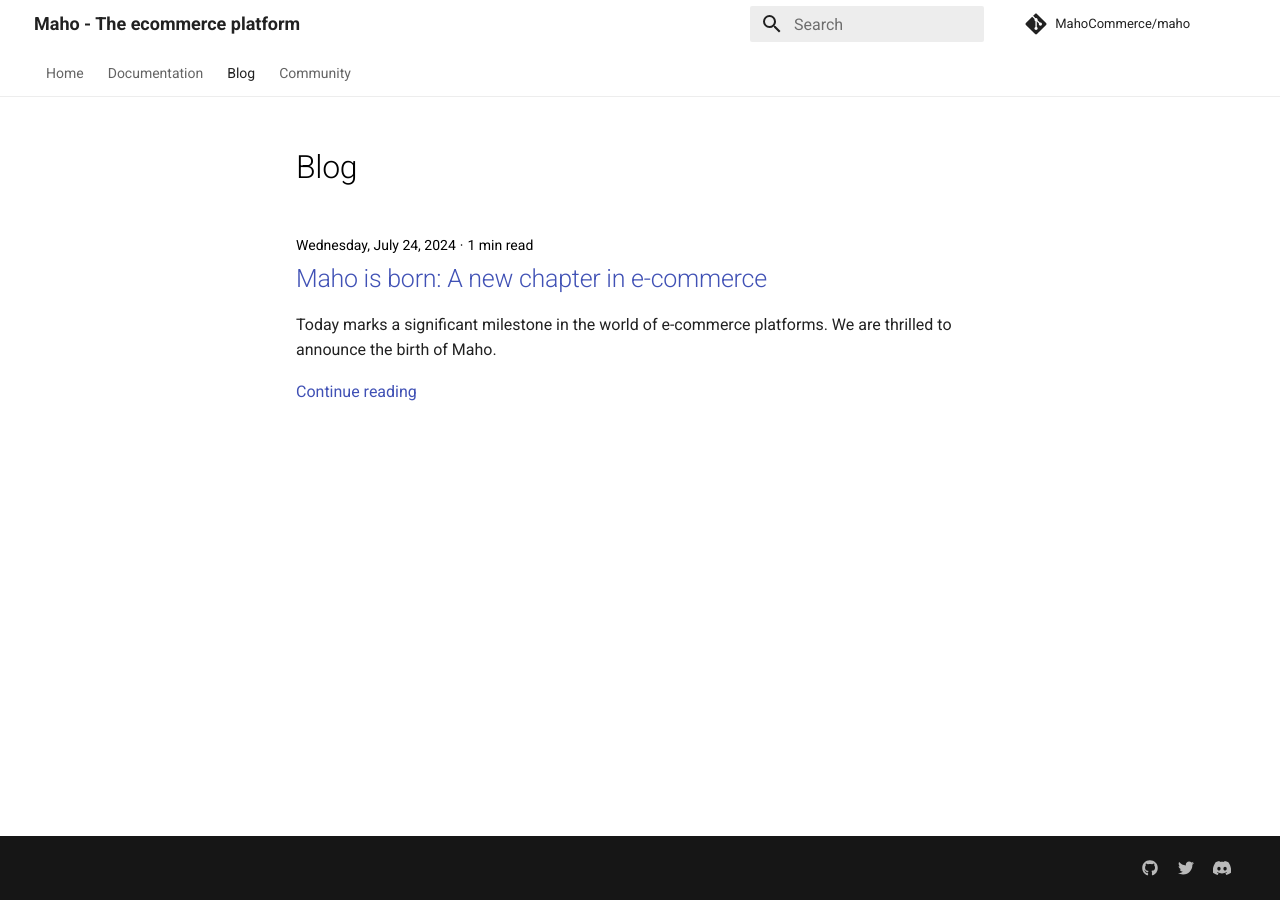
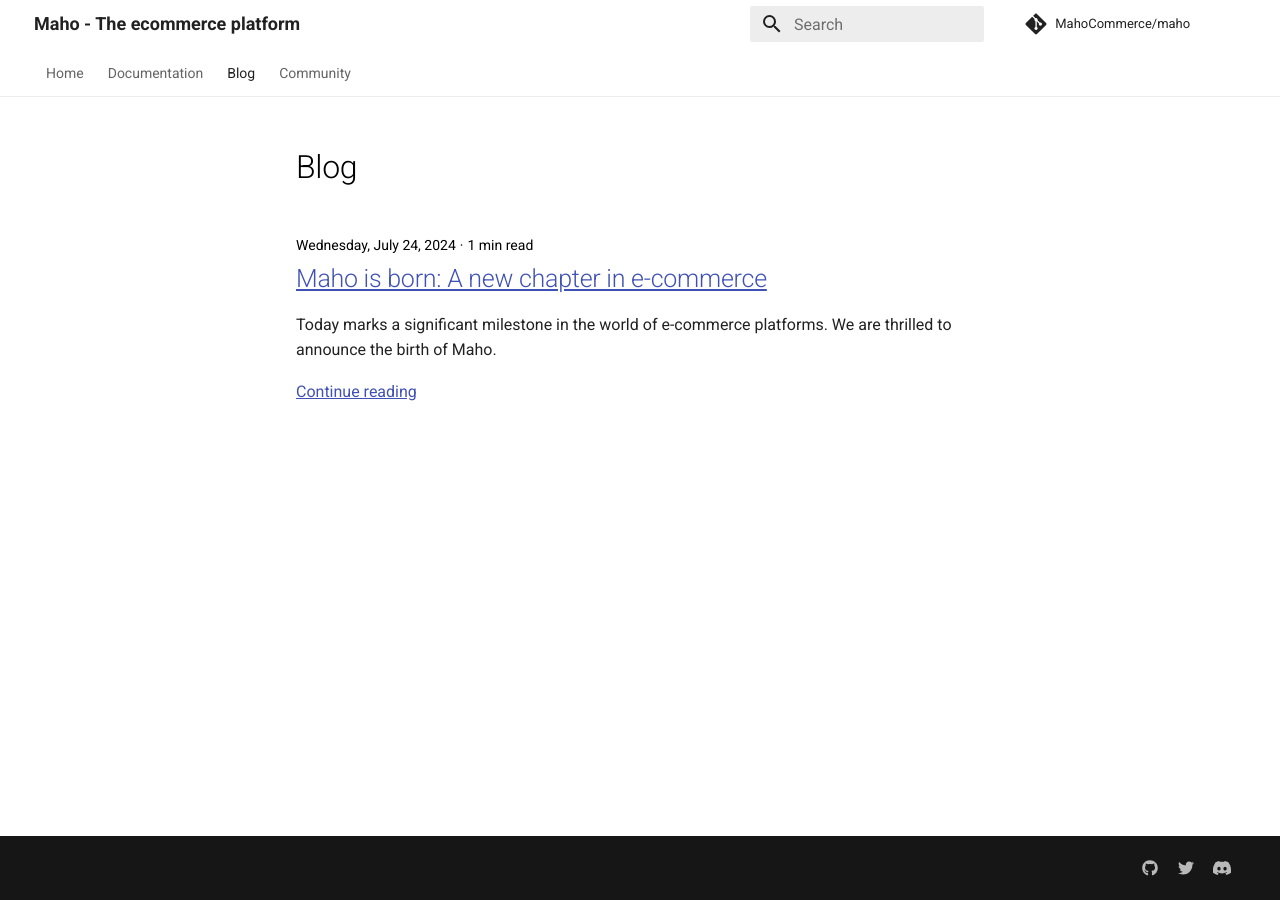
Before and after one commit to MahoCommerce/mahocommerce.com, an MkDocs documentation site: the page built from docs/blog/index.md, in a window 1280 px wide. Built offline with MkDocs 1.6.1 and Material for MkDocs 9.7.7, drawn with Linux system fonts in a browser that asks for light colours; comment, search, counter and statistics services are not loaded.

Commit message:
site description + accessibility

```diff
--- a/docs/maho.css
+++ b/docs/maho.css
@@ -12,7 +12,11 @@ body:has(h1[id=maho-the-ecommerce-platform]) .md-sidebar{
     visibility: hidden;
 }
 
+.md-content a:not(.md-button) {
+    text-decoration: underline;
+}
+
 /* lighter color for update date info */
 aside.md-source-file * {
-    color: var(--md-default-fg-color--lighter);
+    color: #666;
 }
--- a/mkdocs.yml
+++ b/mkdocs.yml
@@ -1,5 +1,6 @@
 site_name: Maho - The ecommerce platform
 site_url: https://mahocommerce.com
+site_description: 'robust, modern, and lean on-premise ecommerce platform for the future of your business'
 repo_url: https://github.com/MahoCommerce/maho
 repo_name: MahoCommerce/maho
 
```
